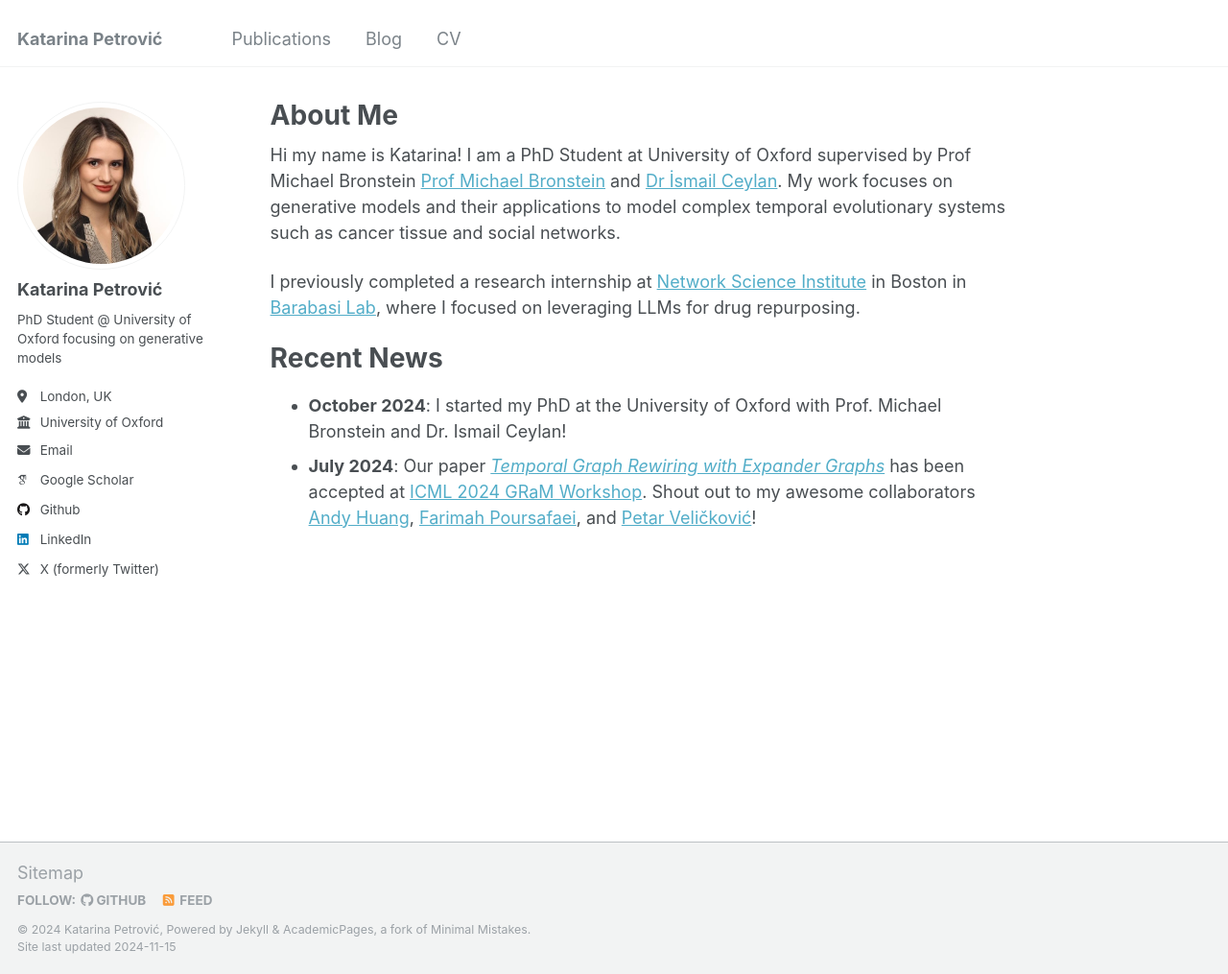
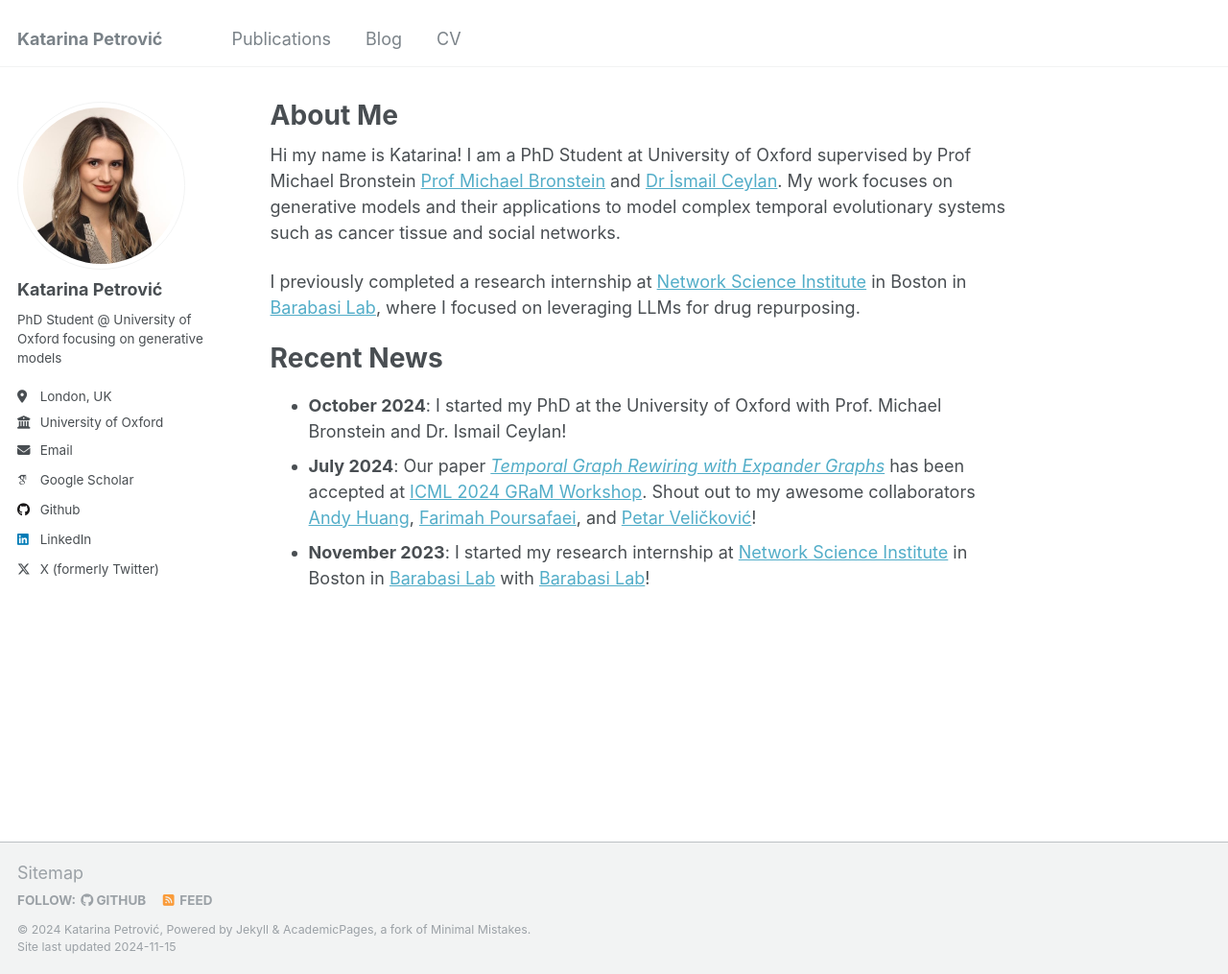
Before and after one commit to kpetrovicc/kpetrovicc.github.io, a Jekyll site: the page built from _pages/about.md, in a window 1280 px wide and 1015 px high. Shown: the whole window at 96% size. Built offline with Jekyll 4.4.1, drawn with Linux system fonts in a browser that asks for light colours; some web fonts are replaced.

Commit message:
Update about.md

```diff
--- a/_pages/about.md
+++ b/_pages/about.md
@@ -15,3 +15,4 @@ Recent News
 ======
 - **October 2024**: I started my PhD at the University of Oxford with Prof. Michael Bronstein and Dr. Ismail Ceylan!
 - **July 2024**: Our paper [_Temporal Graph Rewiring with Expander Graphs_](https://arxiv.org/abs/2406.02362) has been accepted at [ICML 2024 GRaM Workshop](https://gram-workshop.github.io). Shout out to my awesome collaborators [Andy Huang](https://shenyanghuang.github.io), [Farimah Poursafaei](https://fpour.github.io), and [Petar Veličković](https://petar-v.com)!
+- **November 2023**: I started my research internship at [Network Science Institute](https://www.networkscienceinstitute.org) in Boston in [Barabasi Lab](https://barabasi.com/science) with [Barabasi Lab](https://barabasi.com/science)!
```
